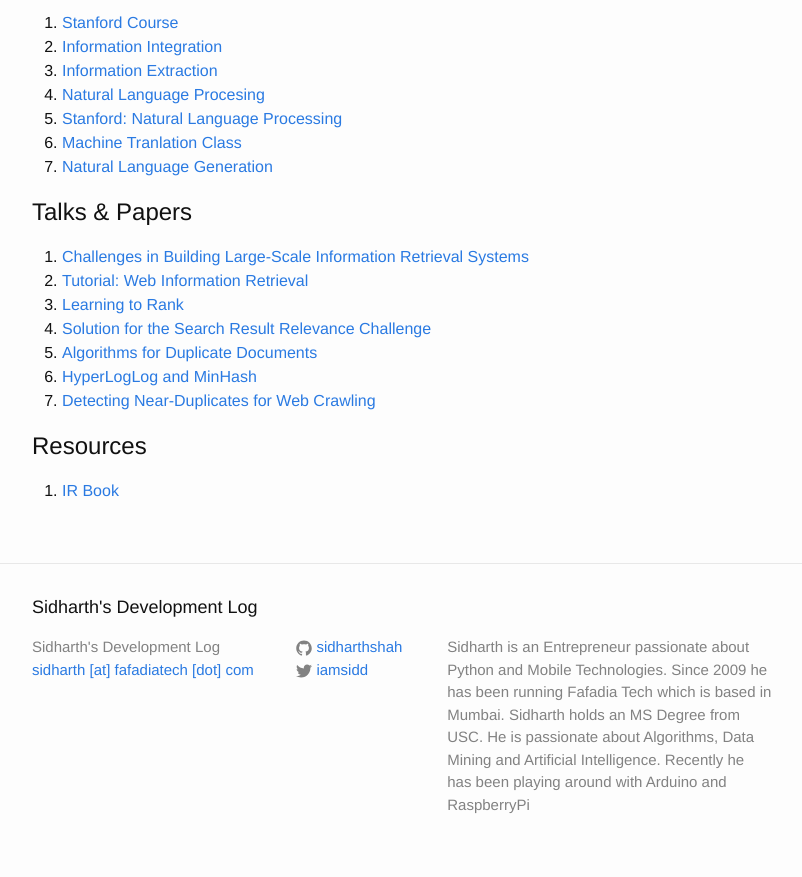
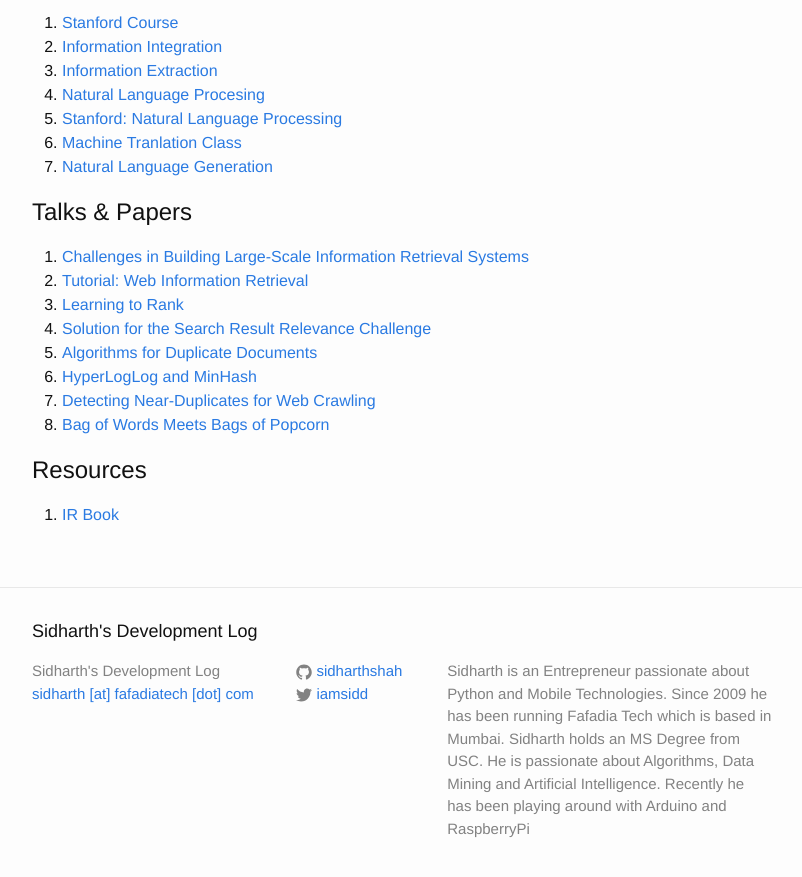
Before and after one commit to sidharthshah/sidharthshah.github.com, a Jekyll site: the page built from information-retrieval.md, in a window 1280 px wide and 900 px high, scrolled down 582 px. Shown: the top 877 px of the window, without its empty margins (238-1040 px from the left). Built offline with Jekyll 4.4.1, drawn with Linux system fonts in a browser that asks for light colours.

Commit message:
updated links

```diff
--- a/information-retrieval.md
+++ b/information-retrieval.md
@@ -40,6 +40,7 @@
 5. [Algorithms for Duplicate Documents](http://www.cs.princeton.edu/courses/archive/spr05/cos598E/bib/Princeton.pdf)
 6. [HyperLogLog and MinHash](http://tech.adroll.com/blog/data/2013/07/10/hll-minhash.html)
 7. [Detecting Near-Duplicates for Web Crawling](http://www2007.cpsc.ucalgary.ca/papers/paper215.pdf)
+8. [Bag of Words Meets Bags of Popcorn](https://www.kaggle.com/c/word2vec-nlp-tutorial)
 
 Resources
 =========
```
